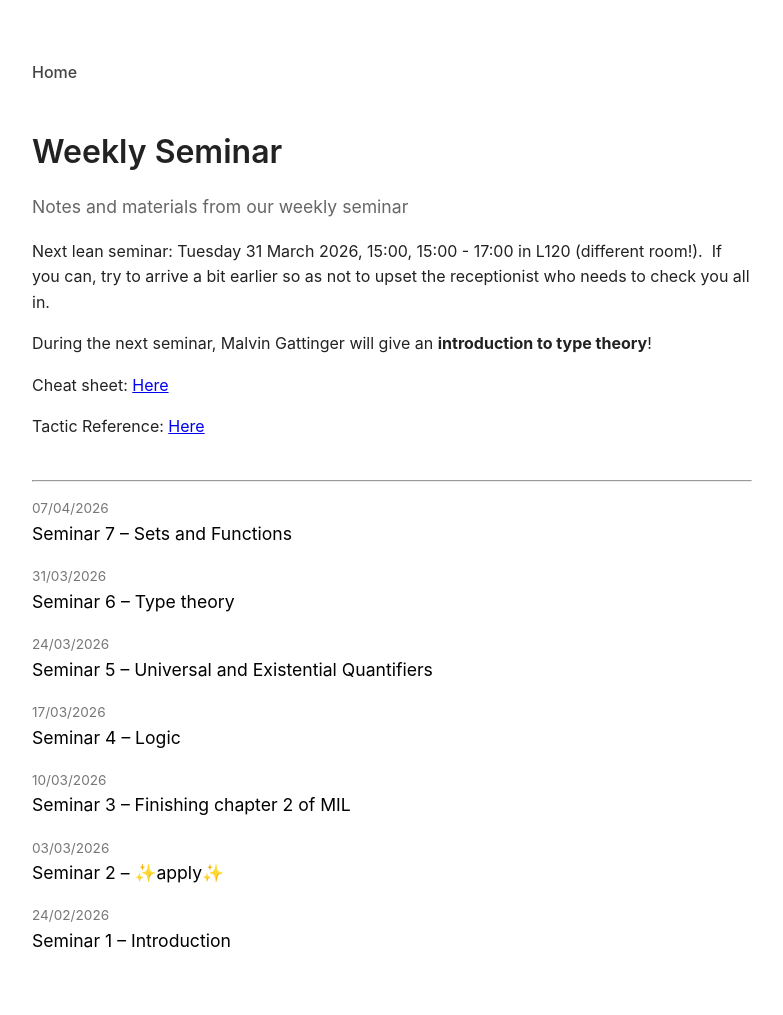
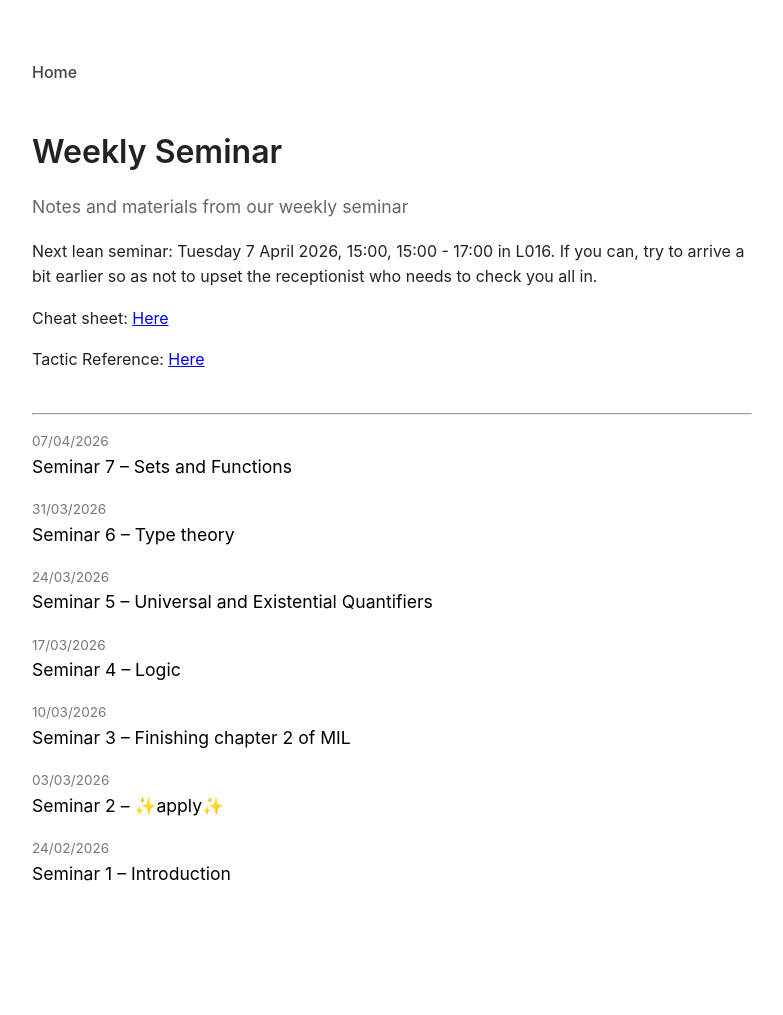
Before and after one commit to Carli-B/lean-seminar, a Jekyll site: the page built from index.html, in a window 1280 px wide. Shown: the whole page, without its empty margins (248-1031 px from the left). Built offline with Jekyll 4.4.1, drawn with Linux system fonts in a browser that asks for light colours; after the commit the page ends 948 px from its top, so only the background shows below that.

Commit message:
Update seminar date and location in index.html

```diff
--- a/index.html
+++ b/index.html
@@ -6,8 +6,7 @@
 <header class="site-header">
   <h1>{{ site.title }}</h1>
   <p class="site-description">{{ site.description }}</p>
-  <p> Next lean seminar: Tuesday 31 March 2026, 15:00, 15:00 - 17:00 in L120 (different room!).  If you can, try to arrive a bit earlier so as not to upset the receptionist who needs to check you all in.</p>
-  <p> During the next seminar, Malvin Gattinger will give an <b>introduction to type theory</b>!
+  <p> Next lean seminar: Tuesday 7 April 2026, 15:00, 15:00 - 17:00 in L016. If you can, try to arrive a bit earlier so as not to upset the receptionist who needs to check you all in.</p>
   <p> Cheat sheet: <a href="https://github.com/marozols/Lean-cheatsheet/blob/main/Lean.pdf">Here</a></p>
   <p> Tactic Reference: <a href="https://lean-lang.org/doc/reference/latest/Tactic-Proofs/Tactic-Reference/#tactic-ref">Here</a></p>
 </header>
```
